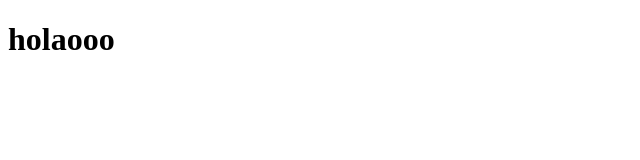
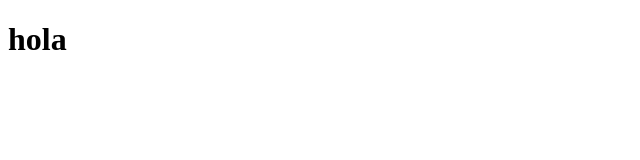
Before and after one commit to RodolfoVillanueva/coursera-test, a plain HTML site: page index.html in a window 1280 px wide. Shown: the full height of the page, 0-640 px from the left. Drawn offline with Linux system fonts and the light colour scheme.

Commit message:
index.html

```diff
--- a/index.html
+++ b/index.html
@@ -2,9 +2,9 @@
 <html>
   <head>
     <meta charset="utf-8">
-    <title></title>
+    <title>Mi hola</title>
   </head>
   <body>
-    <h1>holaooo</h1>
+    <h1>hola</h1>
   </body>
 </html>
```
